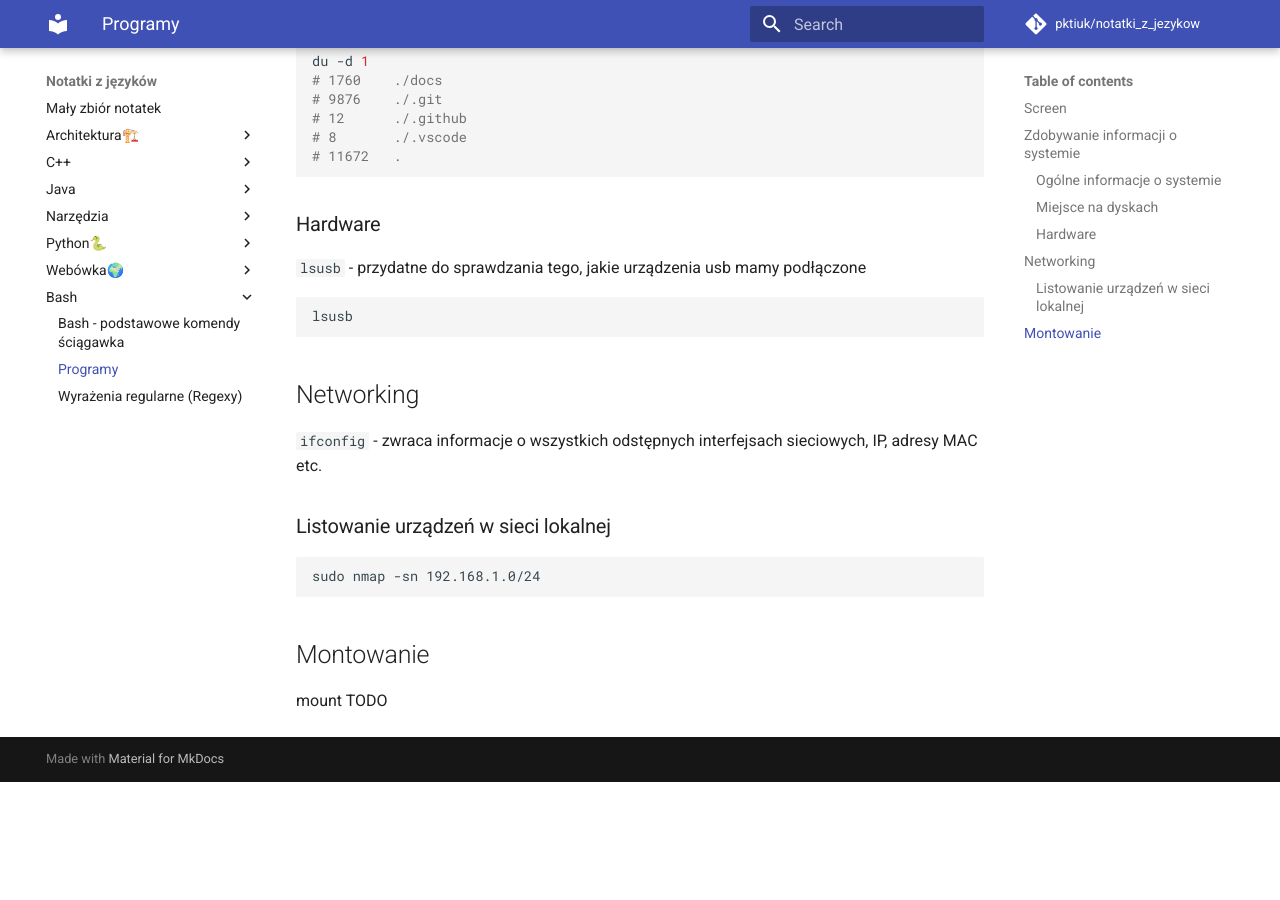
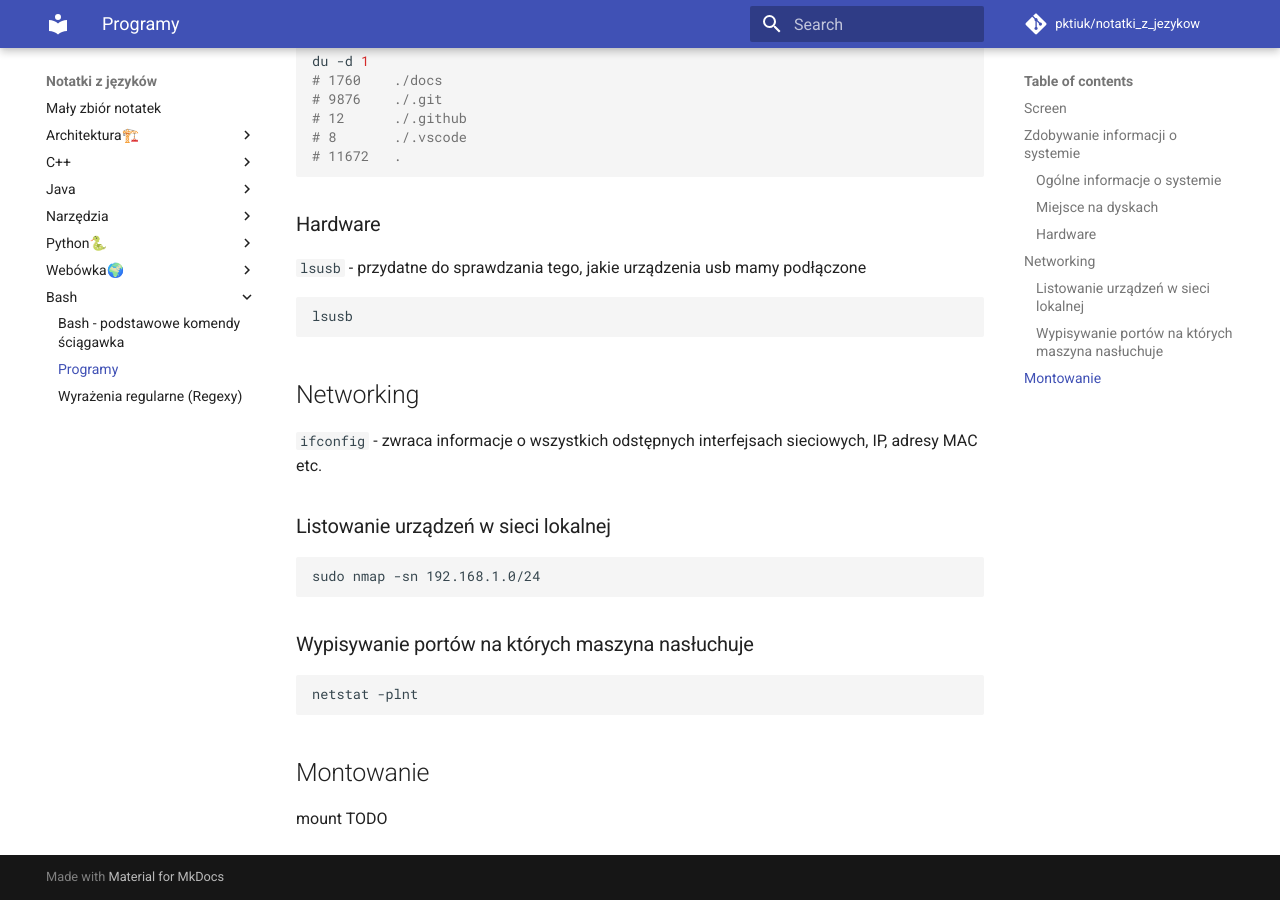
Before and after one commit to pktiuk/notatki_z_jezykow, an MkDocs documentation site: the page built from docs/bash/programy.md, in a window 1280 px wide and 900 px high, scrolled down 2907 px. Built offline with MkDocs 1.6.1 and Material for MkDocs 9.7.7, drawn with Linux system fonts in a browser that asks for light colours; comment, search, counter and statistics services are not loaded; before the commit the page ends 3689 px from its top, so only the background shows below that.

Commit message:
Jak sprawdzić używane porty

````diff
--- a/docs/bash/programy.md
+++ b/docs/bash/programy.md
@@ -8,14 +8,16 @@ Ctrl+a , potem
 
 lista aktywnych sesji
 screen -ls
+
 > There is a screen on:
->        21512.pts-4.komp-pc (07.08.2020 12:54:54)   (Attached)
->1 Socket in /run/screen/S-komp.
+> 21512.pts-4.komp-pc (07.08.2020 12:54:54) (Attached)
+> 1 Socket in /run/screen/S-komp.
 
 Dołącz do jednej z sesji
 screen -r [numer_sesji]
 
 Uruchom skrypt w sesji i odłącz się od sesji (dobre do startupu)
+
 ```bash
 screen -d -m moj_skrypt_albo_komenda
 ```
@@ -32,6 +34,7 @@ Podstawowe:
 - `C-a \` - zakmnij wszystkie okna i zakończ sesję
 
 Inne użyteczne (pełna lista jest w `man screen`):
+
 ```
 ┌──────────────┬────────────────┬─────────────────────────────────────────────────────┐
 │C-a '         │ (select)       │ Prompt for a window name or number to switch to.    │
@@ -163,6 +166,12 @@ lsusb
 sudo nmap -sn 192.168.1.0/24
 ```
 
+### Wypisywanie portów na których maszyna nasłuchuje
+
+```bash
+netstat -plnt
+```
+
 ## Montowanie
 
 mount
````
